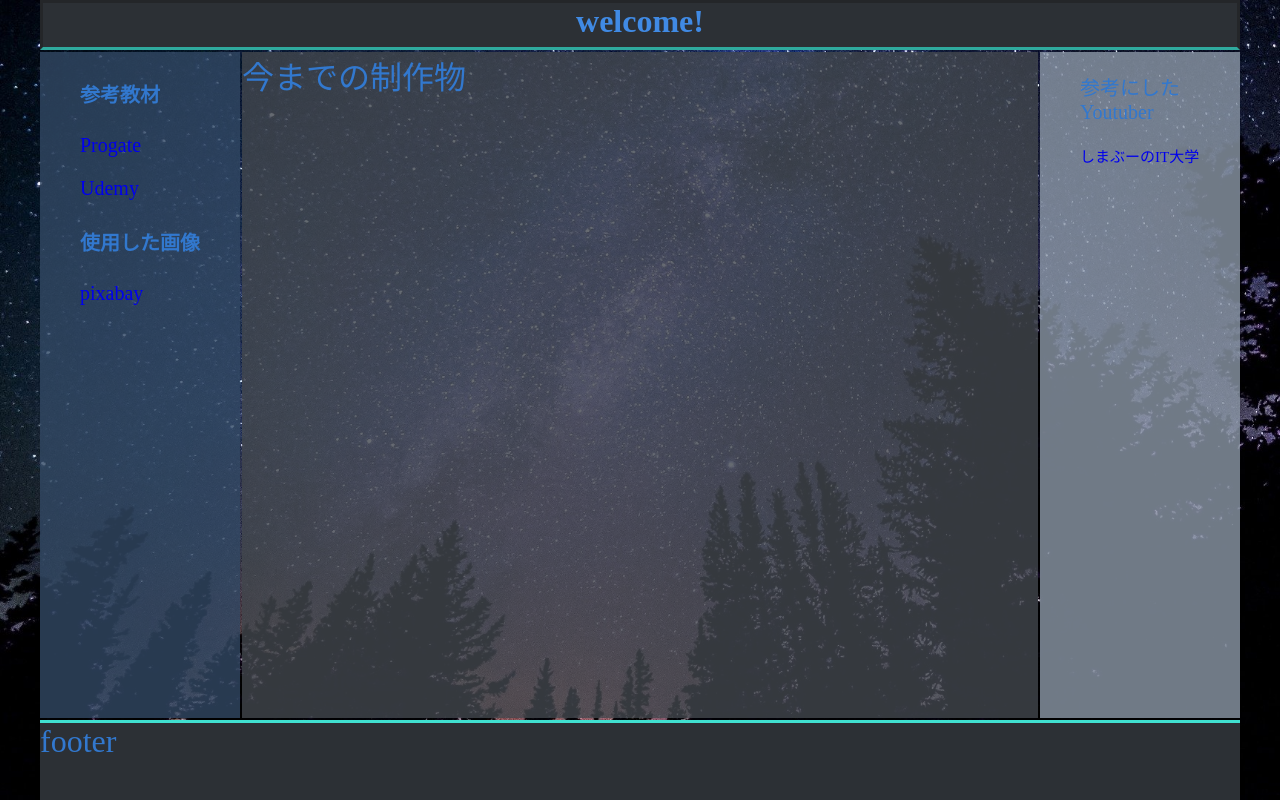
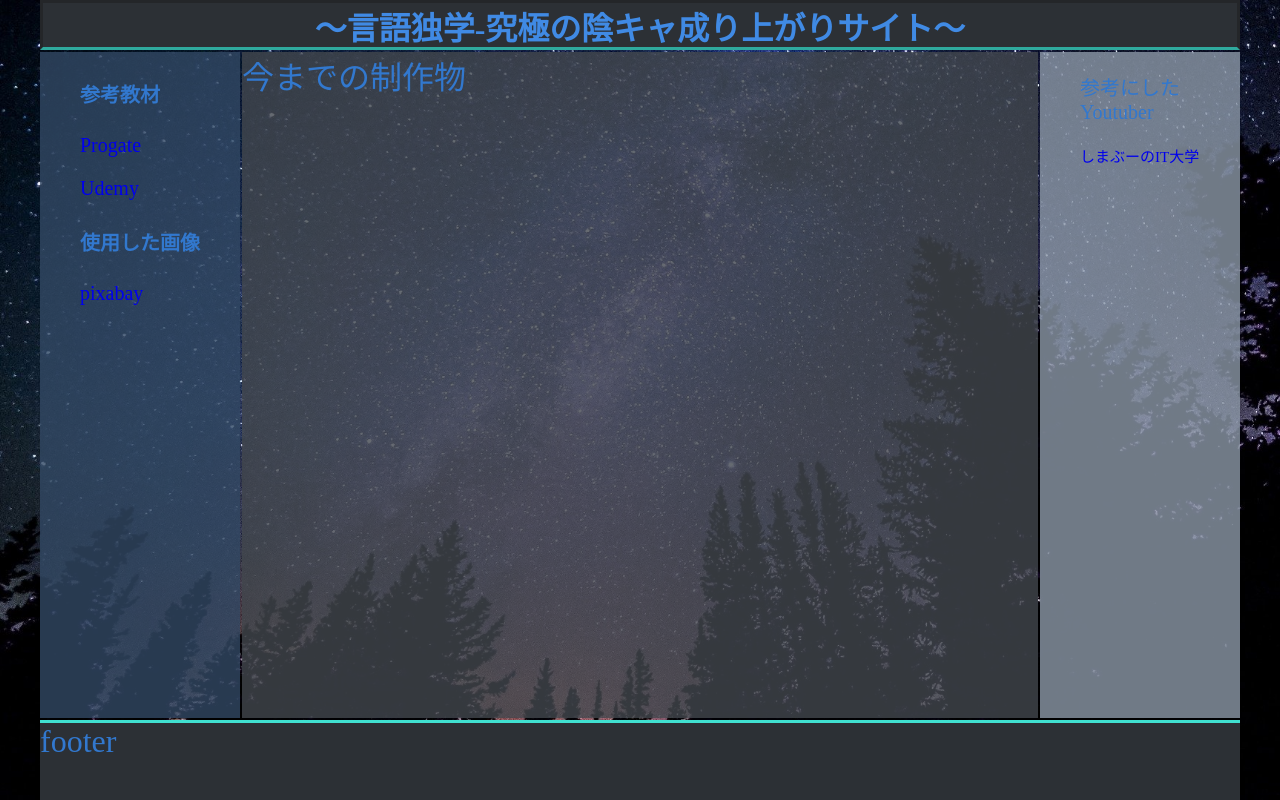
Before and after one commit to ayumu1220/responsiveHP, a plain HTML site: page index.html in a window 1280 px wide. Drawn offline with Linux system fonts and the light colour scheme.

Commit message:
ヘッダーのタイトルを自分なりの言葉に変更しました。

```diff
--- a/index.html
+++ b/index.html
@@ -3,13 +3,13 @@
 <head>
     <meta charset="UTF-8">
     <meta name="viewport" content="width=device-width, initial-scale=1.0">
-    <title>Document</title>
+    <title>2020/11/11 newHP</title>
     <link rel="stylesheet" href="style.css">
     <link rel="stylesheet" href="boxstyle.css">
 </head>
 <body>
     <header>
-      <h4>welcome!</h4>
+      <h4>～言語独学-究極の陰キャ成り上がりサイト～</h4>
     </header>
 
         <nav>
```
